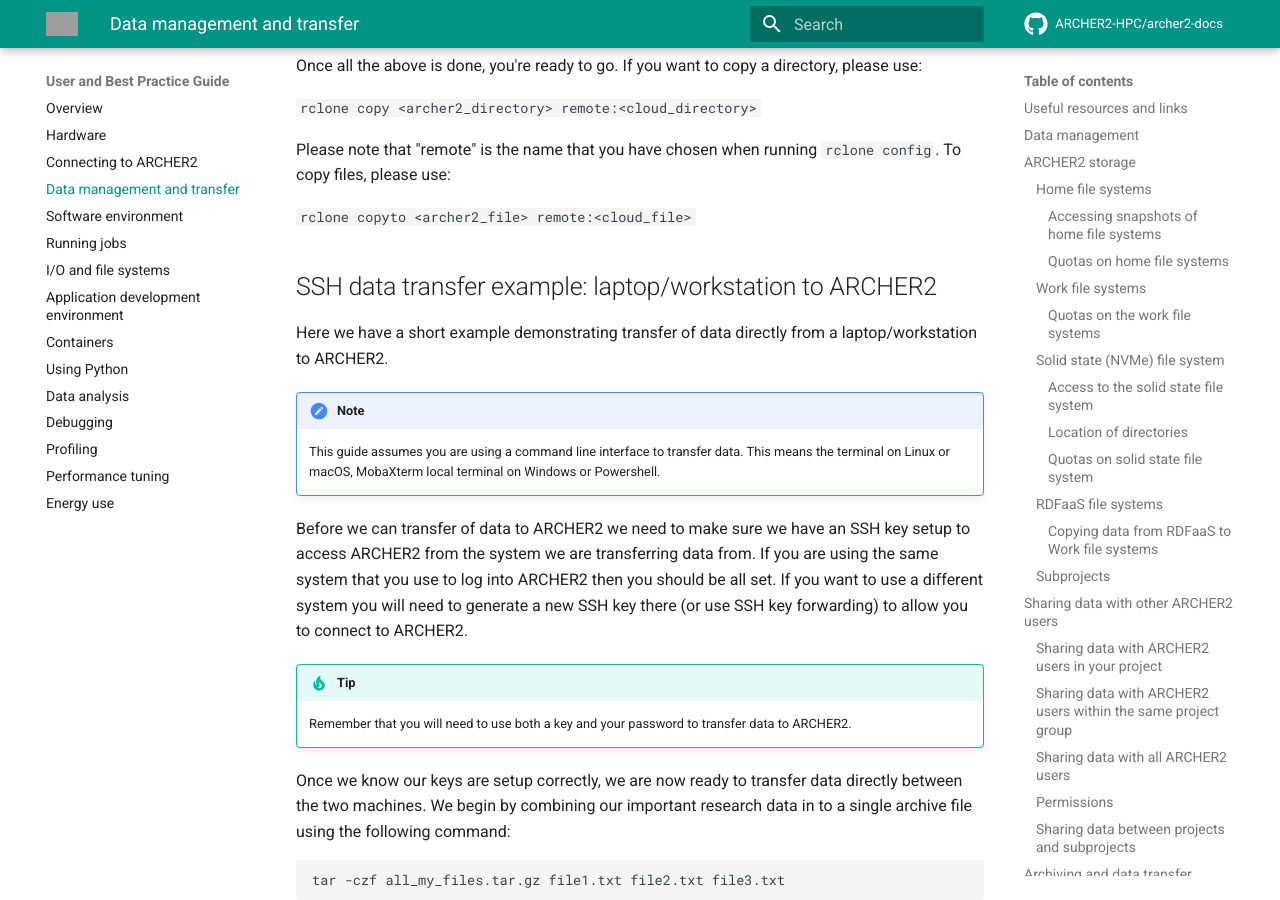
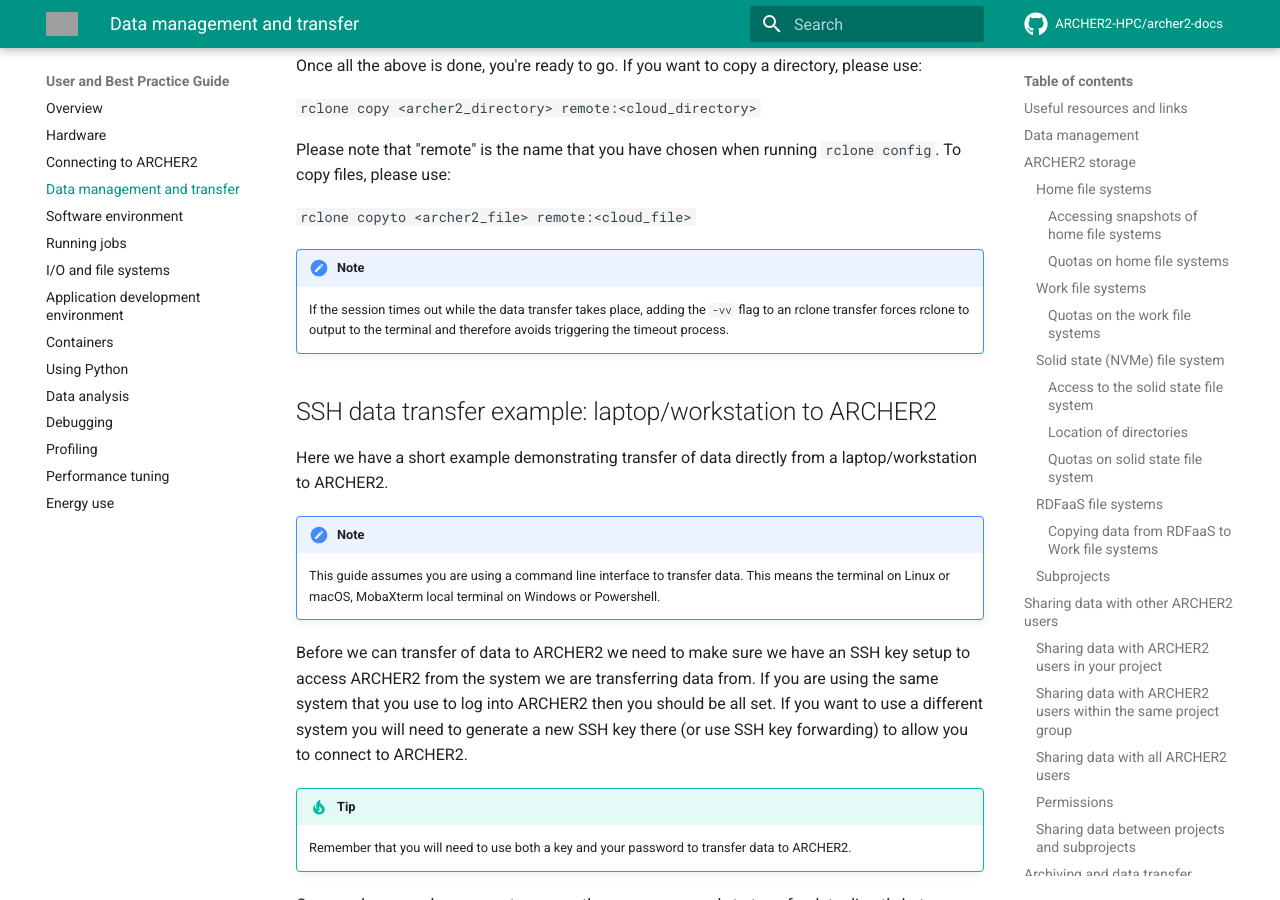
Before and after one commit to ARCHER2-HPC/archer2-docs, an MkDocs documentation site: the page built from docs/user-guide/data.md, in a window 1280 px wide and 900 px high, scrolled down 16595 px. Built offline with MkDocs 1.6.1 and Material for MkDocs 9.7.7, drawn with Linux system fonts in a browser that asks for light colours; comment, search, counter and statistics services are not loaded; grey boxes are pictures that could not be loaded.

Commit message:
Add timeout workaround to rclone section

````diff
--- a/docs/user-guide/data.md
+++ b/docs/user-guide/data.md
@@ -749,6 +749,11 @@
 
 ```rclone copyto <archer2_file> remote:<cloud_file>```
 
+!!! note
+    If the session times out while the data transfer takes place, adding the
+    `-vv` flag to an rclone transfer forces rclone to output to the terminal and
+    therefore avoids triggering the timeout process.
+
 ## SSH data transfer example: laptop/workstation to ARCHER2
 
 Here we have a short example demonstrating transfer of data directly
````
